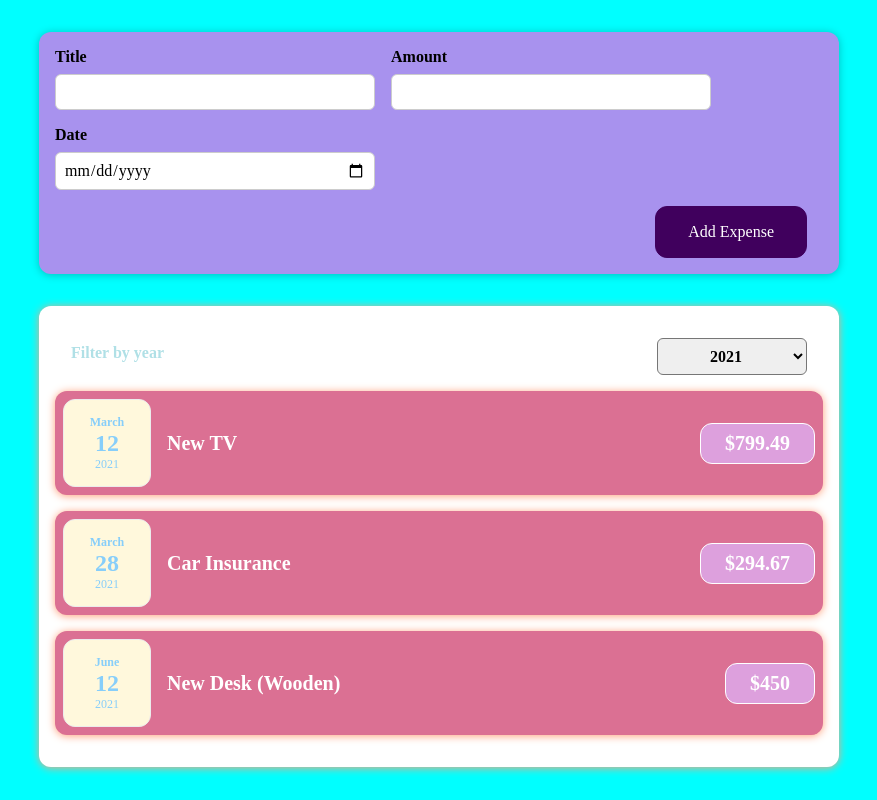
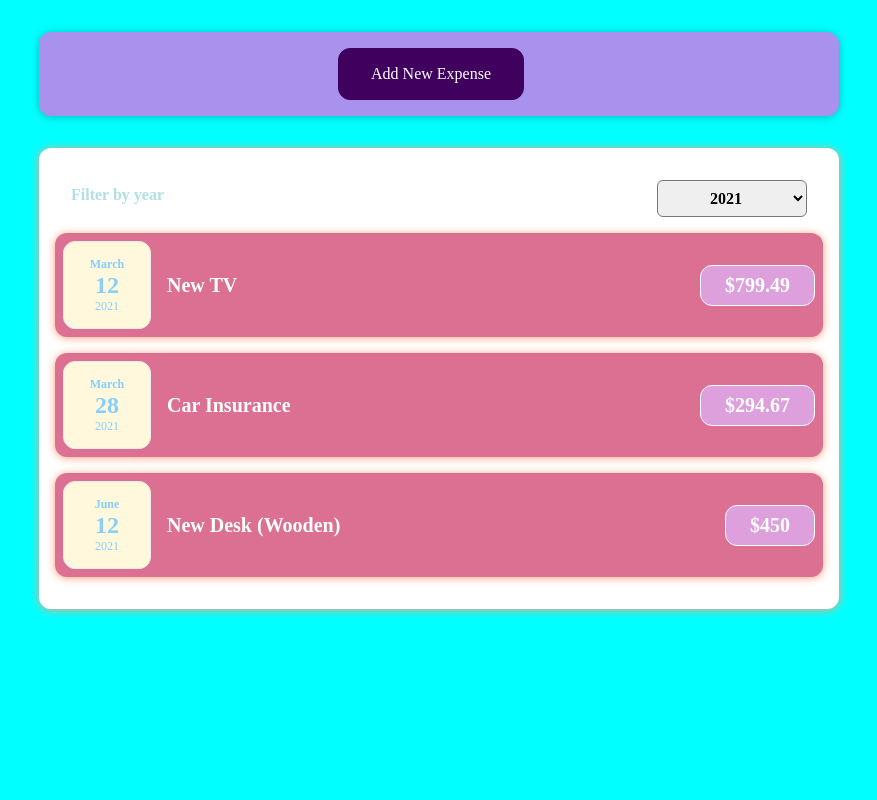
Before and after one commit to thenatural86/react-calendar, a React (Create React App) app: page / in a window 1280 px wide. Shown: the whole page, without its empty margins (201-1078 px from the left). Built offline with nearby package versions, Linux system fonts and the light colour scheme.

Commit message:
conditional render form

```diff
--- a/src/components/NewExpense/ExpenseForm.js
+++ b/src/components/NewExpense/ExpenseForm.js
@@ -45,7 +45,6 @@
     setEnteredTitle('')
     setEnteredAmount('')
     setEnteredDate('')
-    // console.log(expenseData)
   }
 
   return (
@@ -84,7 +83,10 @@
         </div>
       </div>
       <div className='new-expense__actions'>
-        <button type='submit'>Add Expense</button>
+        <button type='button' onClick={props.startEditingHandler}>
+          Cancel
+        </button>
+        <button onClick={submitHandler}>Submit Expense</button>
       </div>
     </form>
   )
--- a/src/components/NewExpense/NewExpense.js
+++ b/src/components/NewExpense/NewExpense.js
@@ -1,7 +1,10 @@
+import { useState } from 'react'
 import './NewExpense.css'
 import ExpenseForm from './ExpenseForm'
 
 const NewExpense = (props) => {
+  const [isEditing, setIsEditing] = useState(false)
+
   const saveExpenseDataHandler = (enteredExpenseData) => {
     const expenseData = {
       ...enteredExpenseData,
@@ -9,11 +12,24 @@
     }
     // console.log(expenseData)
     props.onAddExpense(expenseData)
+    setIsEditing(false)
+  }
+
+  const startEditingHandler = () => {
+    setIsEditing(!isEditing)
   }
 
   return (
     <div className='new-expense'>
-      <ExpenseForm onSaveExpenseData={saveExpenseDataHandler} />
+      {!isEditing && (
+        <button onClick={startEditingHandler}>Add New Expense</button>
+      )}
+      {isEditing && (
+        <ExpenseForm
+          startEditingHandler={startEditingHandler}
+          onSaveExpenseData={saveExpenseDataHandler}
+        />
+      )}
     </div>
   )
 }
```
